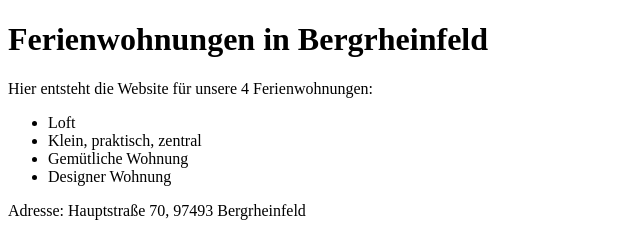
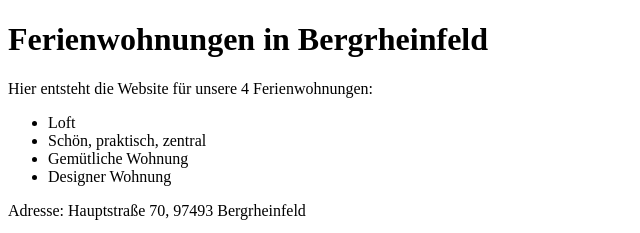
Before and after one commit to micha276/Flor-de-lis, a plain HTML site: page index.html in a window 1280 px wide. Shown: the top 233 px of the page, 0-640 px from the left. Drawn offline with Linux system fonts and the light colour scheme.

Commit message:
Update index.html

```diff
--- a/index.html
+++ b/index.html
@@ -9,7 +9,7 @@
 <p>Hier entsteht die Website für unsere 4 Ferienwohnungen:</p>
 <ul>
 <li>Loft</li>
-<li>Klein, praktisch, zentral</li>
+<li>Schön, praktisch, zentral</li>
 <li>Gemütliche Wohnung</li>
 <li>Designer Wohnung</li>
 </ul>
```
